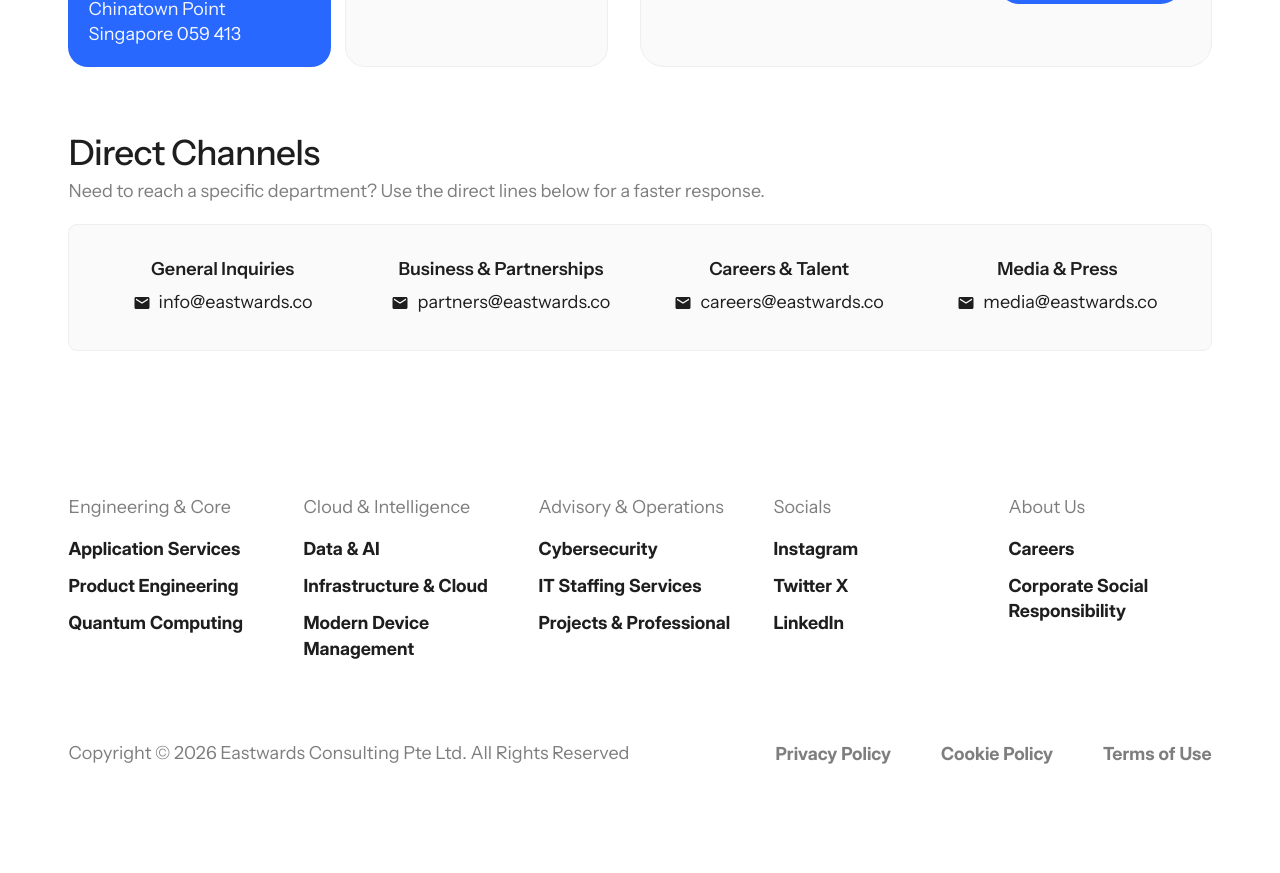
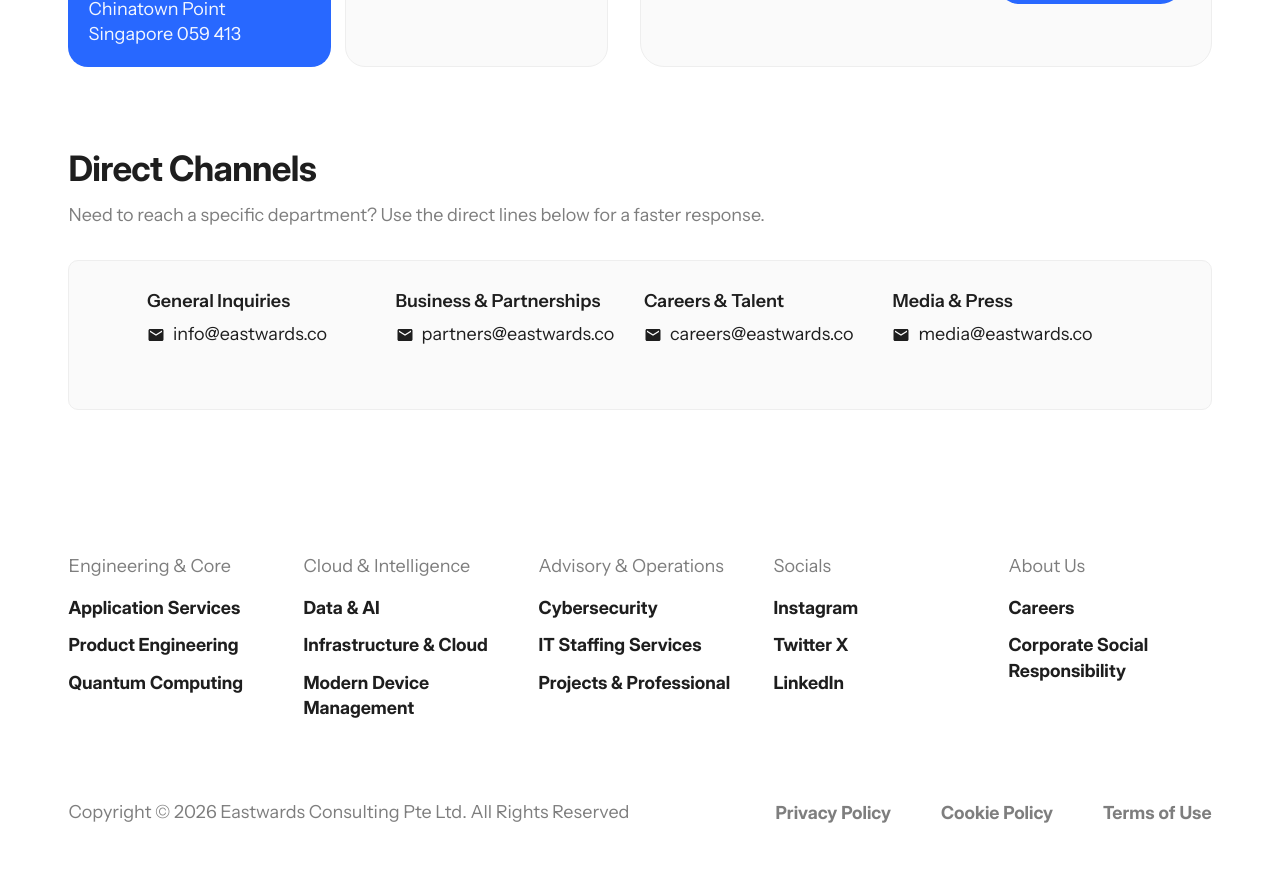
Before and after one commit to wajiha-kulsum/eastwards, a Next.js app: page /contact in a window 1280 px wide. Shown: the part 800-1673 px from the top of the page. Built offline with nearby package versions, Linux system fonts and the light colour scheme.

Commit message:
Reuse DirectChannels on contact and harden dark autofill

```diff
--- a/app/globals.css
+++ b/app/globals.css
@@ -297,3 +297,20 @@ body {
   border-bottom-color: #2868ff;
   box-shadow: 0 18px 40px rgba(0, 0, 0, 0.55);
 }
+
+/* Chrome autofill paints remembered fields white regardless of the field's
+   own CSS - the classic "form still looks light in dark mode" case. */
+input:-webkit-autofill,
+textarea:-webkit-autofill,
+select:-webkit-autofill {
+  -webkit-box-shadow: 0 0 0 1000px #ededed inset;
+  -webkit-text-fill-color: #1e1e1e;
+  caret-color: #1e1e1e;
+}
+.dark input:-webkit-autofill,
+.dark textarea:-webkit-autofill,
+.dark select:-webkit-autofill {
+  -webkit-box-shadow: 0 0 0 1000px #1a1c20 inset;
+  -webkit-text-fill-color: #f2f2f2;
+  caret-color: #f2f2f2;
+}
--- a/components/contact/ContactPage.tsx
+++ b/components/contact/ContactPage.tsx
@@ -2,20 +2,11 @@
 
 import { useState, type FormEvent } from "react";
 import { ArrowUpRight, MapPin, Phone } from "lucide-react";
-import { MailIcon } from "@/components/ui/icons";
 import DotHero from "@/components/DotHero";
+import DirectChannels from "@/components/DirectChannels";
 import { contact } from "@/lib/content";
 
 export function ContactPage() {
-  // shortcut: duplicates lib/content.ts (directChannels/location/call), keep
-  // the two in sync or pick one source when the contact API lands
-  const channels = [
-    { title: "General Inquiries", email: "info@eastwards.co" },
-    { title: "Business & Partnerships", email: "partners@eastwards.co" },
-    { title: "Careers & Talent", email: "careers@eastwards.co" },
-    { title: "Media & Press", email: "media@eastwards.co" },
-  ];
-
   const [submitting, setSubmitting] = useState(false);
   const [status, setStatus] = useState("");
 
@@ -248,35 +239,7 @@ export function ContactPage() {
           </form>
         </section>
 
-        {/* Direct channels */}
-        <section className="mt-14 sm:mt-16">
-          <h2 className="text-lead font-medium tracking-[-0.02em]">
-            Direct Channels
-          </h2>
-
-          <p className="mt-1 text-small text-body">
-            Need to reach a specific department? Use the direct lines below
-            for a faster response.
-          </p>
-
-          <div className="mt-5 grid grid-cols-1 gap-5 rounded-[9px] border border-line bg-surface px-5 py-7 sm:grid-cols-2 sm:px-6 lg:grid-cols-4 lg:py-8">
-            {channels.map((channel) => (
-              <div key={channel.email} className="min-w-0 text-center">
-                <h3 className="mb-2 text-small font-semibold text-ink">
-                  {channel.title}
-                </h3>
-
-                <a
-                  href={`mailto:${channel.email}`}
-                  className="inline-flex max-w-full items-center justify-center gap-2 text-small text-ink transition hover:text-primary"
-                >
-                  <MailIcon className="h-[18px] w-[18px] shrink-0" />
-                  <span className="break-all">{channel.email}</span>
-                </a>
-              </div>
-            ))}
-          </div>
-        </section>
+        <DirectChannels />
       </div>
     </main>
   );
```
Also changed, not shown: 1 other file (tests, documents, lock files or other folders).
